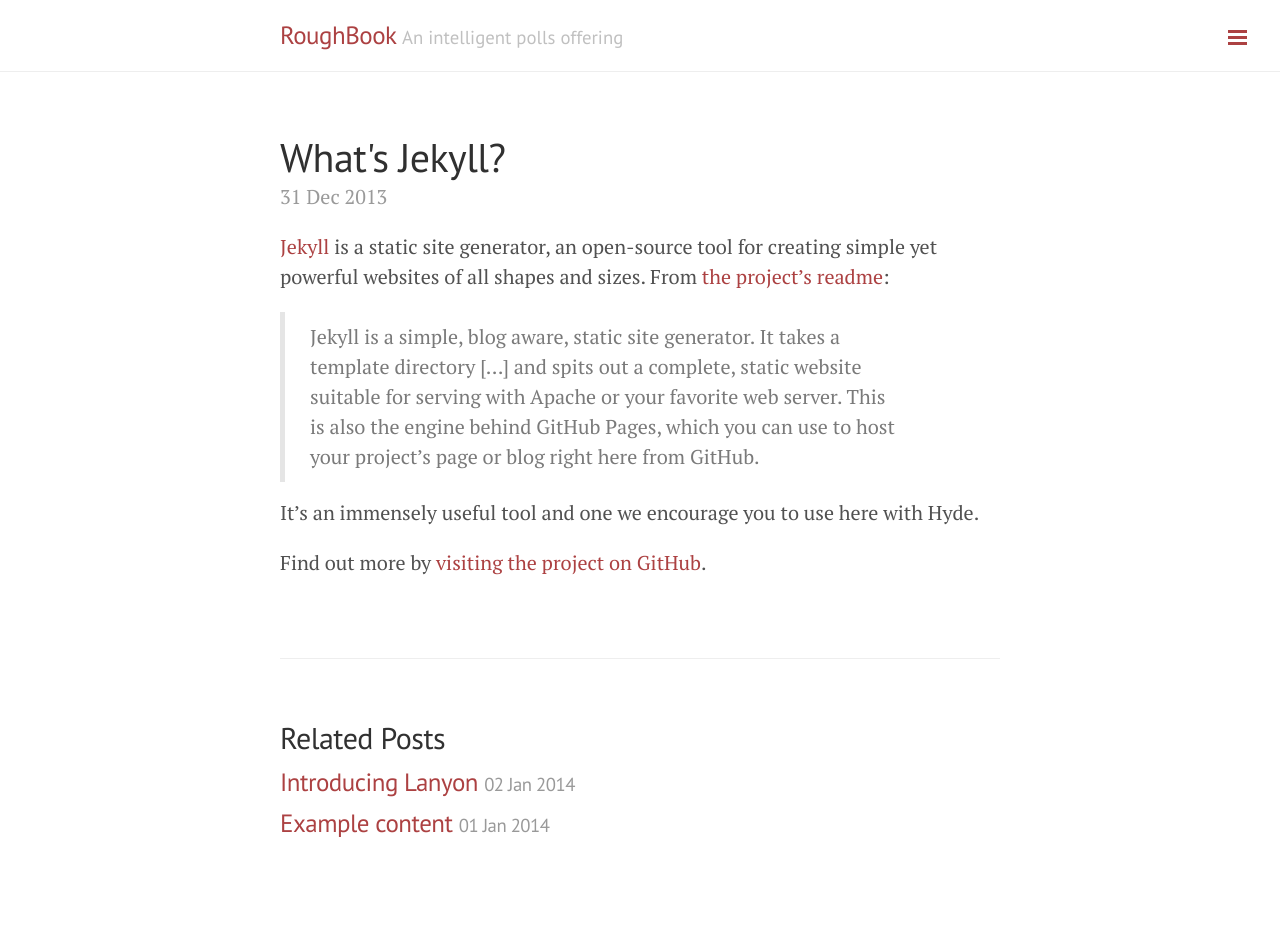
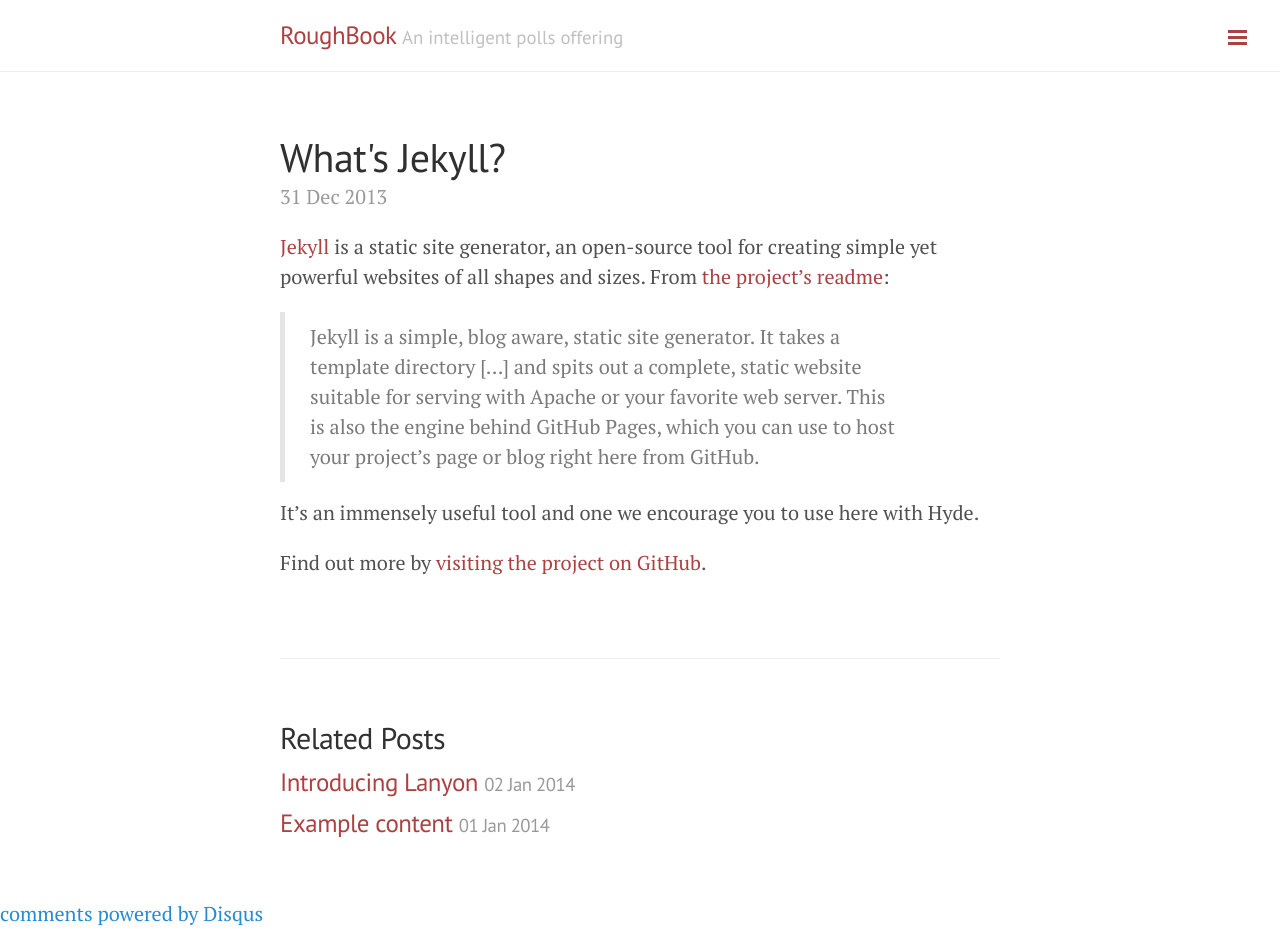
Before and after one commit to roughbook/blog, a Jekyll site: the page built from _posts/2013-12-31-whats-jekyll.md, in a window 1280 px wide. Built offline with Jekyll 4.4.1, drawn with Linux system fonts in a browser that asks for light colours; Markdown is read by kramdown in place of the engine named in the settings; comment, search, counter and statistics services are not loaded; before the commit the page ends 900 px from its top, so only the background shows below that; part of the change alters nothing that is shown.

Commit message:
Disqus Comments enabled

```diff
--- /dev/null
+++ b/_includes/comments.html
@@ -0,0 +1,18 @@
+{% if page.comments %}
+<!-- Add Disqus comments. -->
+<div id="disqus_thread"></div>
+<script type="text/javascript">
+    /* * * CONFIGURATION VARIABLES: EDIT BEFORE PASTING INTO YOUR WEBPAGE * * */
+    var disqus_shortname = 'http-blog-roughbook-xyz'; // required: replace example with your forum shortname
+    var disqus_identifier = "{{ site.disqusid }}{{ page.url | replace:'index.html','' }}";
+
+    /* * * DON'T EDIT BELOW THIS LINE * * */
+    (function() {
+        var dsq = document.createElement('script'); dsq.type = 'text/javascript'; dsq.async = true;
+        dsq.src = '//' + disqus_shortname + '.disqus.com/embed.js';
+        (document.getElementsByTagName('head')[0] || document.getElementsByTagName('body')[0]).appendChild(dsq);
+    })();
+</script>
+<noscript>Please enable JavaScript to view the <a href="http://disqus.com/?ref_noscript">comments powered by Disqus.</a></noscript>
+<a href="http://disqus.com" class="dsq-brlink">comments powered by <span class="logo-disqus">Disqus</span></a>
+{% endif %}
--- a/_layouts/default.html
+++ b/_layouts/default.html
@@ -26,5 +26,6 @@
 
     <label for="sidebar-checkbox" class="sidebar-toggle"></label>
 
+    {% include comments.html %}
   </body>
 </html>
--- a/_posts/2013-12-31-whats-jekyll.md
+++ b/_posts/2013-12-31-whats-jekyll.md
@@ -1,6 +1,7 @@
 ---
 layout: post
 title: What's Jekyll?
+comments: true
 ---
 
 [Jekyll](http://jekyllrb.com) is a static site generator, an open-source tool for creating simple yet powerful websites of all shapes and sizes. From [the project's readme](https://github.com/mojombo/jekyll/blob/master/README.markdown):
```
